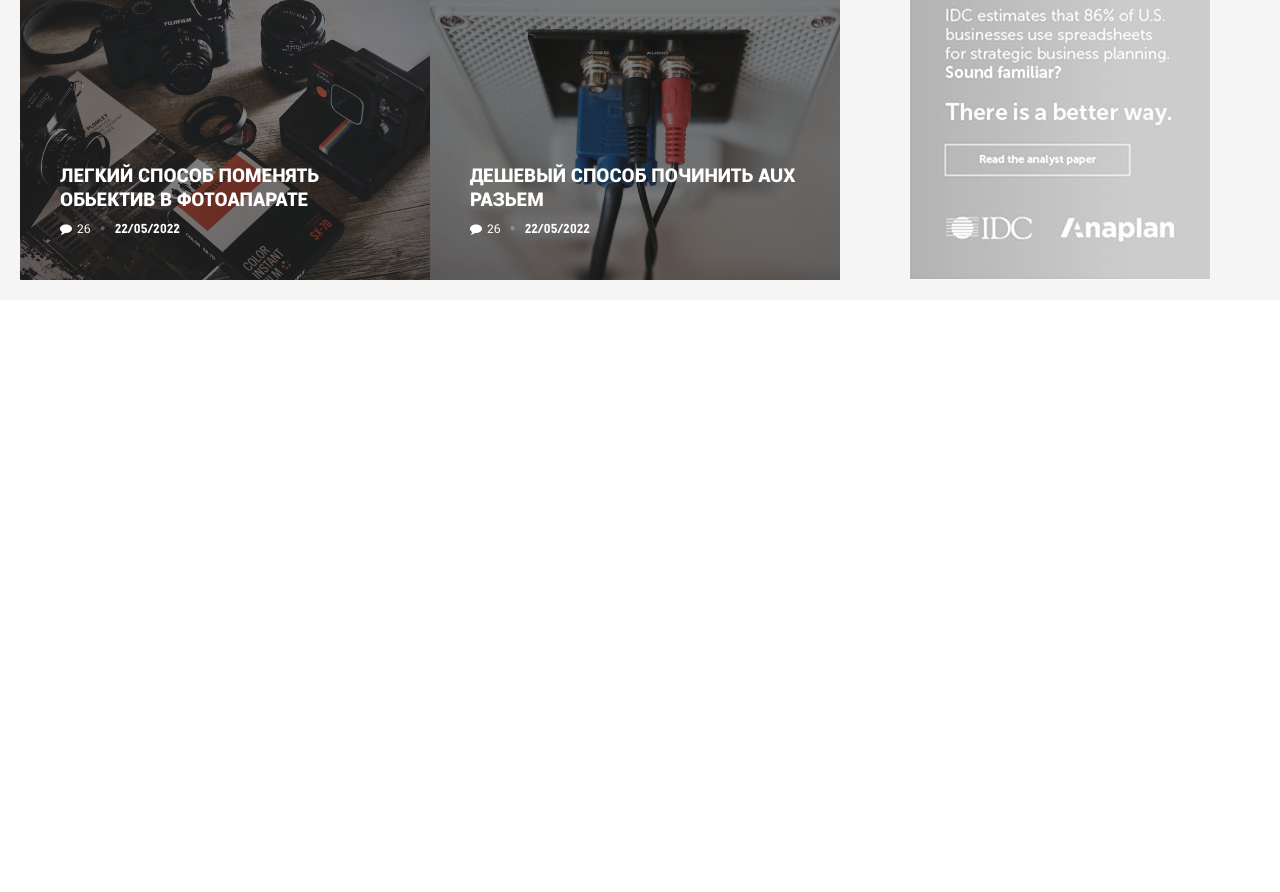
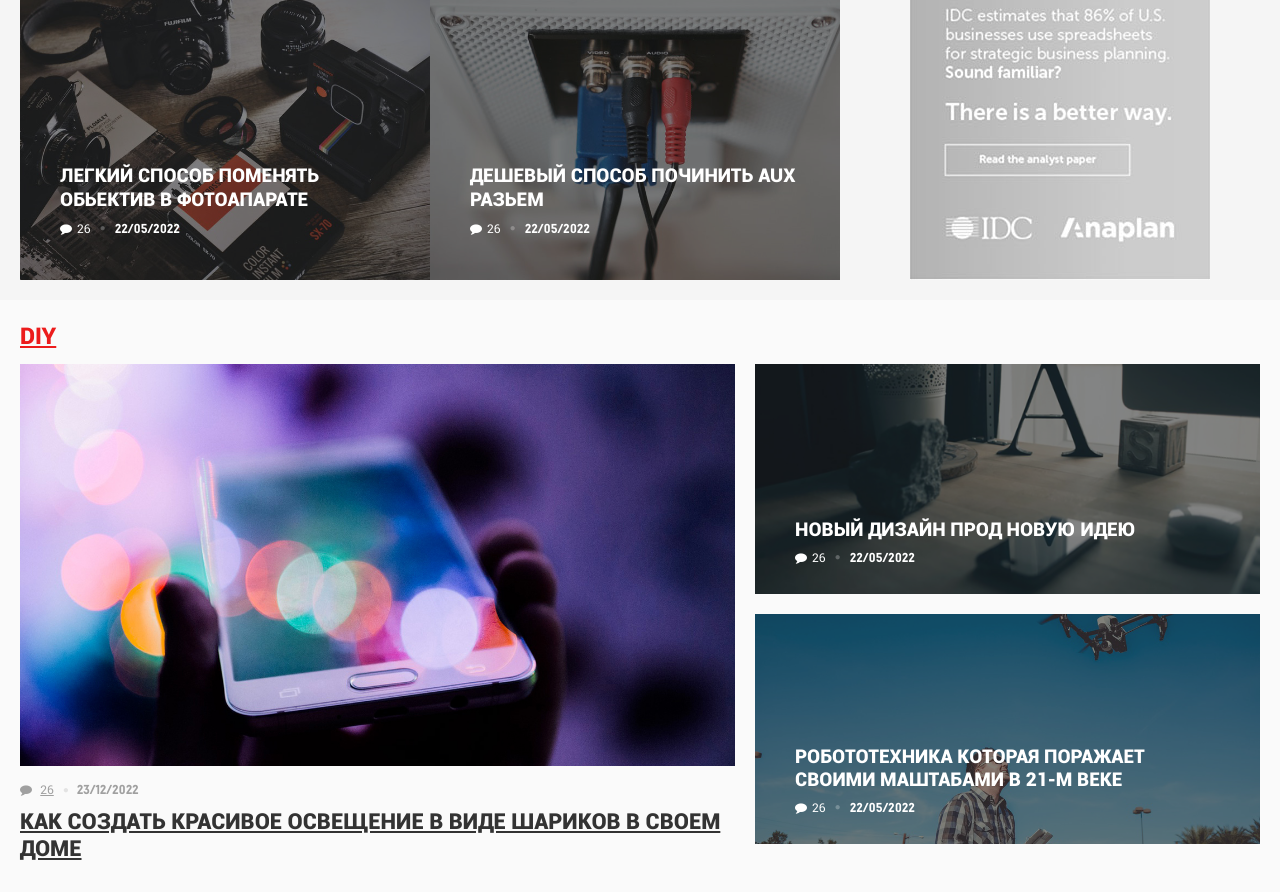
Before and after one commit to Trikita73/Delta, a plain HTML site: page app/index.html in a window 1280 px wide. Shown: the part 2392-3284 px from the top of the page. Before the commit the page ends 2692 px from the top, so only its background shows below. Drawn offline with Linux system fonts and the light colour scheme.

Commit message:
delta_DIY

```diff
--- a/app/index.html
+++ b/app/index.html
@@ -391,6 +391,67 @@
 			</div>
 		</div>
 	</section>
+	<!-- Section_type_one -->
+	<section class="type_one">
+		<div class="container-fluid">
+			<div class="row">
+				<div class="col-sm-12">
+					<h2  class="type_one_header">
+						<a href="#">DIY</a>
+					</h2>
+				</div>
+				<!-- Item col-7 -->
+				<div class="col-md-7">
+					<div class="type_one_first">
+						<a href="#" title="Как создать красивое освещение в виде шариков в своем доме">
+							<img src="img/blog/diy/1.jpg" alt="alt" class="img-responsive img-width">
+						</a>
+						<div class="item_social">
+							<div class="item_comments" title="Количевство коментариев">
+								<i class="fa fa-comment"></i>
+								<a href="#disqus_thread" class="item_comments_count">26</a>
+								<span class="date">23/12/2022</span>
+							</div>
+						</div>
+						<h3><a href="#">Как создать красивое освещение в виде шариков в своем доме</a></h3>
+					</div>
+				</div>
+				<!-- Item col-5 -->
+				<div class="col-md-5 item_title_white">
+					<!-- Item sidebar -->
+					<div class="pattern">
+						<div class="overlay item_title" style="background-image: url(img/blog/diy/2.jpg)"></div>
+						<div class="item_title_content">
+							<h3>
+								<a href="#">Новый дизайн прод новую идею</a>
+							</h3>
+							<div class="item_social">
+								<div class="item_comments" title="Количевство коментариев">
+									<i class="fa fa-comment"></i><a class="item_comments_count" href="#disqus_thread">26</a>
+									<span class="date">22/05/2022</span>
+								</div>
+							</div>
+						</div>
+					</div>
+					<!-- Item sidebar -->
+					<div class="pattern">
+						<div class="overlay item_title" style="background-image: url(img/blog/diy/3.jpg)"></div>
+						<div class="item_title_content">
+							<h3>
+								<a href="#">Робототехника которая поражает своими маштабами в 21-м веке</a>
+							</h3>
+							<div class="item_social">
+								<div class="item_comments" title="Количевство коментариев">
+									<i class="fa fa-comment"></i><a class="item_comments_count" href="#disqus_thread">26</a>
+									<span class="date">22/05/2022</span>
+								</div>
+							</div>
+						</div>
+					</div>
+				</div>
+			</div>
+		</div>
+	</section>
 
 	<script src="js/common.min.js"></script>
 
--- a/app/sass/_media.sass
+++ b/app/sass/_media.sass
@@ -61,6 +61,9 @@
         .col_item_meta
             margin-bottom: 5px
 
+    .type_one
+        .pattern
+            margin-bottom: $gutter/2
 
 // ≥576px
 +media-breakpoint-down(xs)
--- a/app/sass/main.sass
+++ b/app/sass/main.sass
@@ -422,6 +422,57 @@ section
 	.item_social
 		margin-top: 1px
 
+// section_type_one //
+
+.type_one
+	&_header
+		margin-bottom: $gutter/2
+	&_first
+		> div
+			> a
+				display: block
+				background-color: dark
+		.item_social
+			margin-top: 8px
+			a, .item_comments, .date
+				color: #a0a0a0
+				font-size: 13px
+			.item_comments_count
+				font-size: 12px
+			.date
+				display: inline-block
+				margin-left: 20px
+		h3
+			font-size: 22px
+			text-transform: uppercase
+			font-weight: 800
+			margin-top: 8px
+			line-height: 1.2
+			margin-bottom: 30px
+			a
+				color: $text-color
+				display: block
+			&:hover
+				a
+					color: $accent
+	.pattern
+		margin-bottom: $gutter
+
+.item_title_white
+	.date
+		font-size: 13px
+		display: inline-block
+		margin-left: 20px
+		color: #fff
+	.item_comments_count
+		font-size: 12px
+	.item_social
+		margin-top: 0
+	.item_title
+		min-height: 230px
+		&_content
+			padding: 40px 40px 25px
+
 
 
 
```
Also changed, not shown: app/css/main.min.css.
